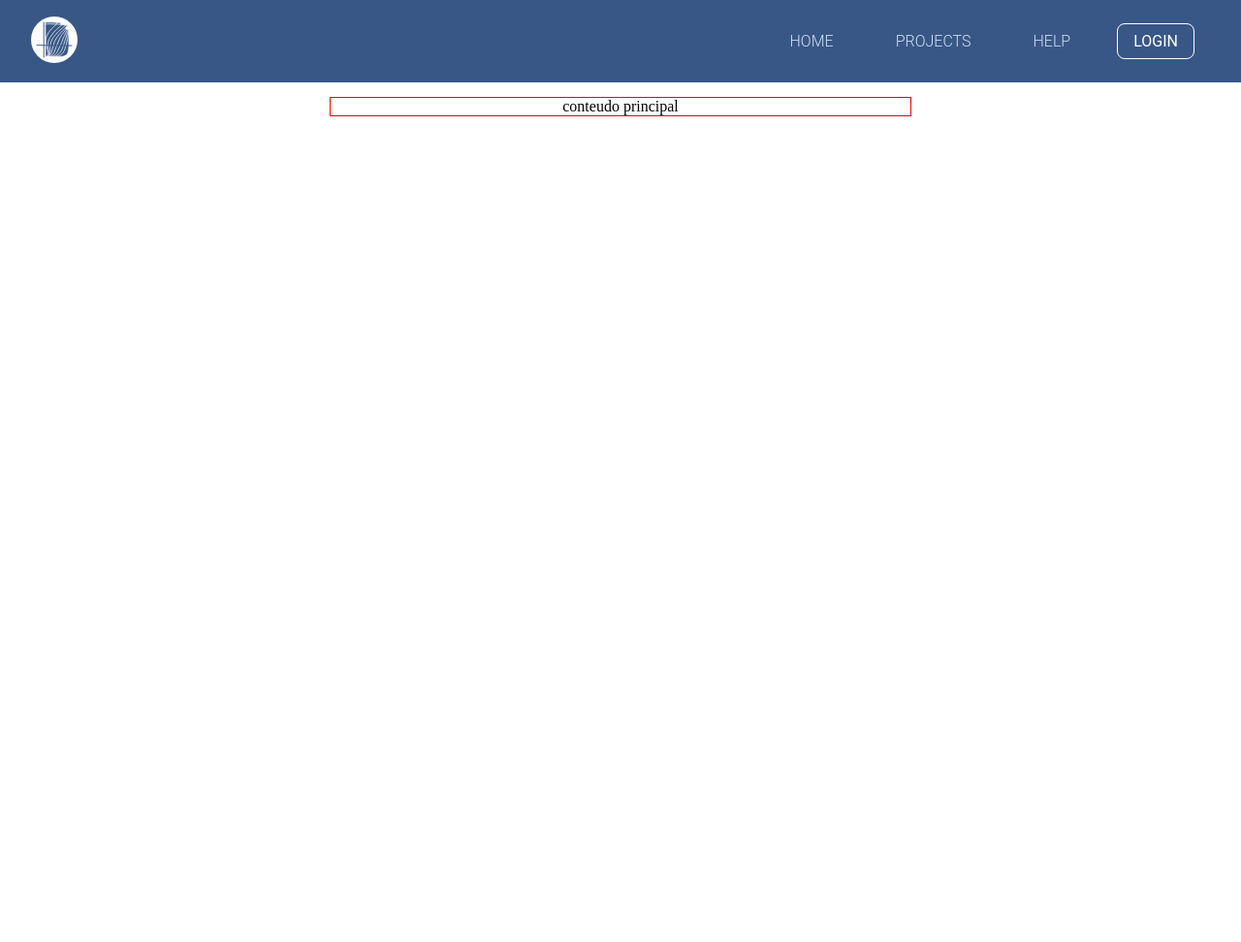
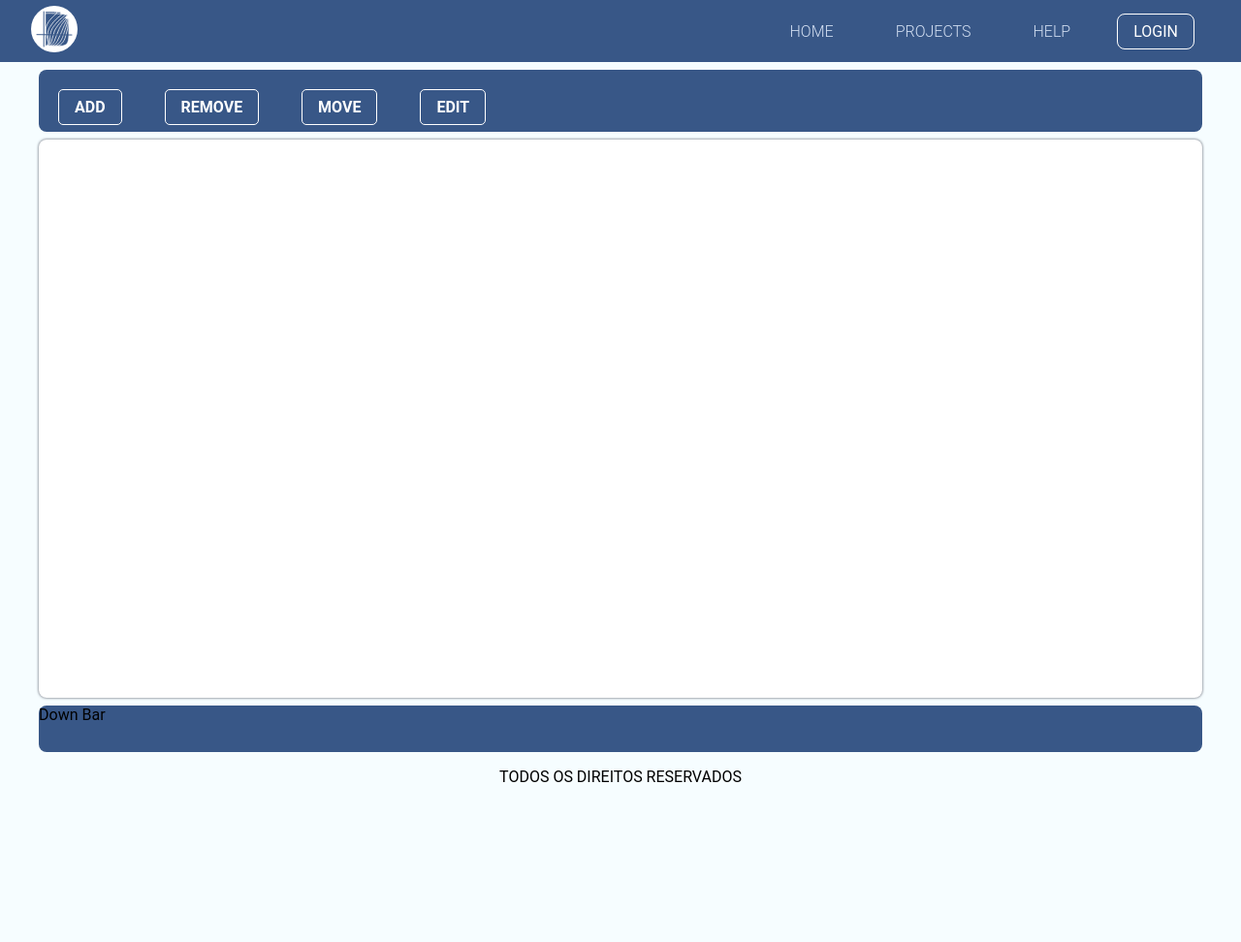
Before and after one commit to RobTO95/projetoModuloDeSecaoMestra, a website built with Vite: page src/index.html in a window 1280 px wide. Shown: the whole page at 97% size. Before the commit the page ends 800 px from the top, so only its background shows below. Built offline with nearby package versions, Linux system fonts and the light colour scheme.

Commit message:
Implementado o front da tela de desenho e os botões add e remove

```diff
--- a/src/controllers/AddShapeManager.js
+++ b/src/controllers/AddShapeManager.js
@@ -28,10 +28,12 @@ export class AddShapeManager {
 	}
 
 	startAddingMode() {
+		this.#drawScreen.style.cursor = "none";
 		this.#isAdding = true;
 	}
 
 	exitAddingMode(event) {
+		this.#drawScreen.style.cursor = "default";
 		this.#isAdding = false;
 	}
 
@@ -80,6 +82,7 @@ export class AddShapeManager {
 			this.exitAddingMode();
 			temporaryShape.path.remove();
 			this.#drawScreen.removeEventListener("mousemove", moveTemporaryShape);
+
 			this.#drawScreen.removeEventListener("click", handleClick);
 			window.removeEventListener("keydown", exitMode);
 		};
--- a/src/index.html
+++ b/src/index.html
@@ -2,23 +2,28 @@
 <html lang="en">
 	<head>
 		<meta charset="UTF-8" />
-		<!-- <link
+		<link
 			rel="icon"
 			type="image/svg+xml"
-			href="/vite.svg"
-		/> -->
+			href="./assets/mainImages/logo.svg"
+		/>
 		<meta
 			name="viewport"
 			content="width=device-width, initial-scale=1.0"
 		/>
 		<title>Módulo de Seção Mestra</title>
+
 		<link
 			rel="stylesheet"
 			href="./views/styles/mainStyles.css"
 		/>
+		<link
+			rel="stylesheet"
+			href="./views/styles/buttonStyles.css"
+		/>
 	</head>
 	<body>
-		<header></header>
+		<header>
 			<nav>
 				<a
 					href="#"
@@ -42,39 +47,45 @@
 					</button>
 				</div>
 			</nav>
-		<main>conteudo principal</main>
-		<!-- <div id="container">
-			<h1>Calculadora de Módulo de Seção Mestra</h1>
-			<div id="options-bar">
+		</header>
+		<main>
+			<section id="option-bar">
 				<button
 					id="add-button"
-					class="btn"
+					class="button button-light"
 				>
 					Add
 				</button>
 				<button
 					id="remove-button"
-					class="btn"
+					class="button button-light"
 				>
 					Remove
 				</button>
 				<button
 					id="move-button"
-					class="btn"
+					class="button button-light"
 				>
 					Move
 				</button>
 				<button
 					id="edit-button"
-					class="btn"
+					class="button button-light"
 				>
 					Edit
 				</button>
-			</div>
+			</section>
+			<div id="project-area">
+				<section id="left-bar">Left bar</section>
+				<section id="draw">
 					<svg id="draw-screen">
 						<g id="shapes-screen"></g>
 					</svg>
-		</div> -->
+				</section>
+			</div>
+			<section id="down-bar">Down Bar</section>
+		</main>
+		<footer>TODOS OS DIREITOS RESERVADOS</footer>
 		<script
 			type="module"
 			src="main.js"
--- a/src/utils/utils.js
+++ b/src/utils/utils.js
@@ -8,11 +8,13 @@ export function getDrawScreenDimensions(svgElement) {
 }
 
 export function getMousePosition(svgElement, gridSize, event) {
-	const position = d3
-		.pointer(event, svgElement)
-		.map((value) => Number((value / gridSize).toFixed(0)) * gridSize);
+	let position = d3.pointer(event, svgElement);
+
 	// console.log(position);
 	position[0] = position[0] - getDrawScreenDimensions(svgElement).width / 2;
 	position[1] = getDrawScreenDimensions(svgElement).height / 2 - position[1];
+	position = position.map(
+		(value) => Number((value / gridSize).toFixed(0)) * gridSize
+	);
 	return [position[0], position[1]];
 }
--- /dev/null
+++ b/src/views/styles/buttonStyles.css
@@ -0,0 +1,49 @@
+.button {
+	text-transform: uppercase;
+	font-style: bold;
+	font-weight: 600;
+	font-size: 16px;
+	line-height: 19px;
+	letter-spacing: 0;
+	border-radius: 5px;
+	padding: 8px 16px;
+	margin: 20px;
+	cursor: pointer;
+	border: 1px solid;
+	transition: background-color 0.3s;
+}
+
+.button-light {
+	background-color: transparent;
+	border: 1px solid #fff;
+	color: #fff;
+}
+
+.button-light:hover {
+	background-color: rgba(255, 255, 255, 0.2);
+	color: #fff;
+}
+.button-light:active {
+	background-color: #fff;
+	color: #000;
+	mix-blend-mode: lighten;
+	opacity: 0.3;
+}
+
+.button-dark {
+	background-color: transparent;
+	border: 1px solid #000;
+	color: #000;
+}
+
+.button-dark:hover {
+	background-color: rgba(0, 0, 0, 0.2);
+	color: #000;
+}
+.button-dark:active {
+	border: 1px solid #000;
+	background-color: #000;
+	color: #fff;
+	mix-blend-mode: darken;
+	opacity: 0.3;
+}
--- a/src/views/styles/mainStyles.css
+++ b/src/views/styles/mainStyles.css
@@ -21,6 +21,7 @@
 
 	/* Fontes */
 	--font-primary: "Roboto", sans-serif;
+	--font-size-tiny: 0.5rem;
 	--font-size-small: 0.75rem;
 	--font-size-base: 1rem;
 	--font-size-large: 1.5rem;
@@ -53,24 +54,27 @@ button {
 /* ++++++++++++++++++++++++++++++++++++++++++++++++++++++++++++++++++++++++ */
 
 body {
+	font-family: var(--font-primary);
 	display: flex;
 	flex-direction: column;
 	align-items: center;
 	justify-content: center;
 	width: 100dvw;
-	padding-top: 100px;
+	padding-top: 9dvh;
+	background-color: var(--b4-color);
 }
 
 /* Estilização da navbar */
 /* Tags */
 nav {
 	position: fixed;
+	z-index: 9999;
 	top: 0;
 	left: 0;
 	font-family: var(--font-primary);
 	font-size: var(--font-size-base);
 	font-weight: 300;
-	min-height: 4rem;
+	height: 8dvh;
 	text-transform: uppercase;
 	display: flex;
 	flex-direction: row;
@@ -131,14 +135,61 @@ main {
 	display: flex;
 	flex-direction: column;
 	align-items: center;
-	max-width: 1180px;
-	min-width: 600px;
+	width: 95dvw;
+	height: 90dvh;
 	margin: 0 10dvw;
-	border: 1px solid red;
+	gap: 1dvh;
+	padding: 0 var(--spacing-small);
 }
 
 /* ids */
+#project-area {
+	/* display: flex; */
+	width: 100%;
+	height: 72dvh;
+	justify-content: space-between;
+	position: relative;
+}
+#option-bar {
+	height: 8dvh;
+	width: 100%;
+	background-color: var(--p1-color);
+	border-radius: var(--border-radius-large);
+}
 
+#left-bar {
+	display: none;
+	width: 17dvw;
+	background-color: var(--p4-color);
+	border-radius: var(--border-radius-large) 0 0 var(--border-radius-large);
+	position: absolute;
+	z-index: 1;
+	height: 100%;
+}
+#draw {
+	width: 100%;
+	height: 100%;
+	background-color: var(--white);
+	border-radius: var(--border-radius-large);
+	box-shadow: 0px 0px 3px var(--b1-color);
+	position: absolute;
+	z-index: 0;
+}
+
+#draw-screen {
+	height: 100%;
+	width: 100%;
+}
+#down-bar {
+	width: 100%;
+	height: 6dvh;
+	background-color: var(--p1-color);
+	border-radius: var(--border-radius-large);
+}
 /* classes */
 
-/* ------------------------------------------------------------------------ */
+/* ++++++++++++++++++++++++++++++++++++++++++++++++++++++++++++++++++++++++ */
+/* Rodapé */
+footer {
+	height: 180px;
+}
--- a/src/views/styles/style.css
+++ /dev/null
@@ -1,53 +0,0 @@
-:root {
-	--p1: #0b132b;
-	--p2: #507dbc;
-	--b1: #a1c6ea;
-	--s1: #e4be9e;
-	--s2: #f2f6d0;
-	--dark-color: #100f0f;
-}
-* {
-	box-sizing: border-box;
-	margin: 0;
-	padding: 0;
-}
-
-button {
-	all: unset;
-	cursor: pointer;
-}
-
-#container {
-	display: flex;
-	flex-direction: column;
-	align-items: center;
-	text-align: center;
-	justify-content: center;
-}
-
-#draw-screen {
-	border: 1px solid red;
-	width: 800px;
-	height: 600px;
-}
-
-#options-bar {
-	display: flex;
-	flex-direction: row;
-	align-items: center;
-	justify-content: center;
-	margin: 20px;
-	gap: 20px;
-}
-
-.btn {
-	padding: 0.5rem 1rem;
-	border-radius: 0.5rem;
-	background-color: var(--p2);
-	color: #fff;
-}
-
-.btn:hover {
-	background-color: var(--b1);
-	color: var(--p1);
-}
```
Lines whose indentation alone changed are shown as unchanged.
